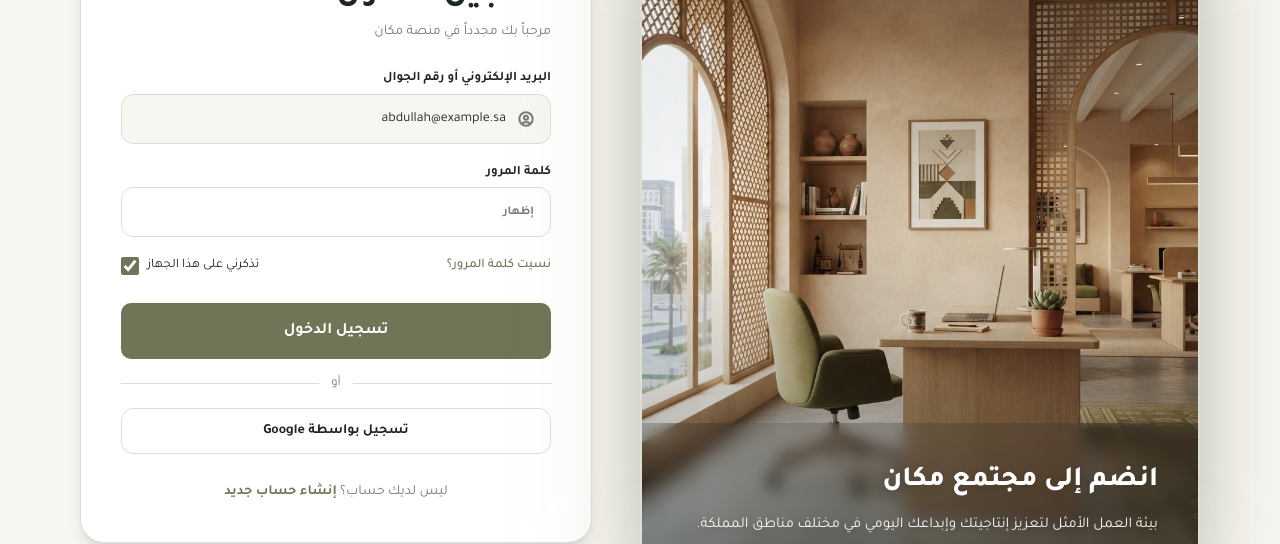
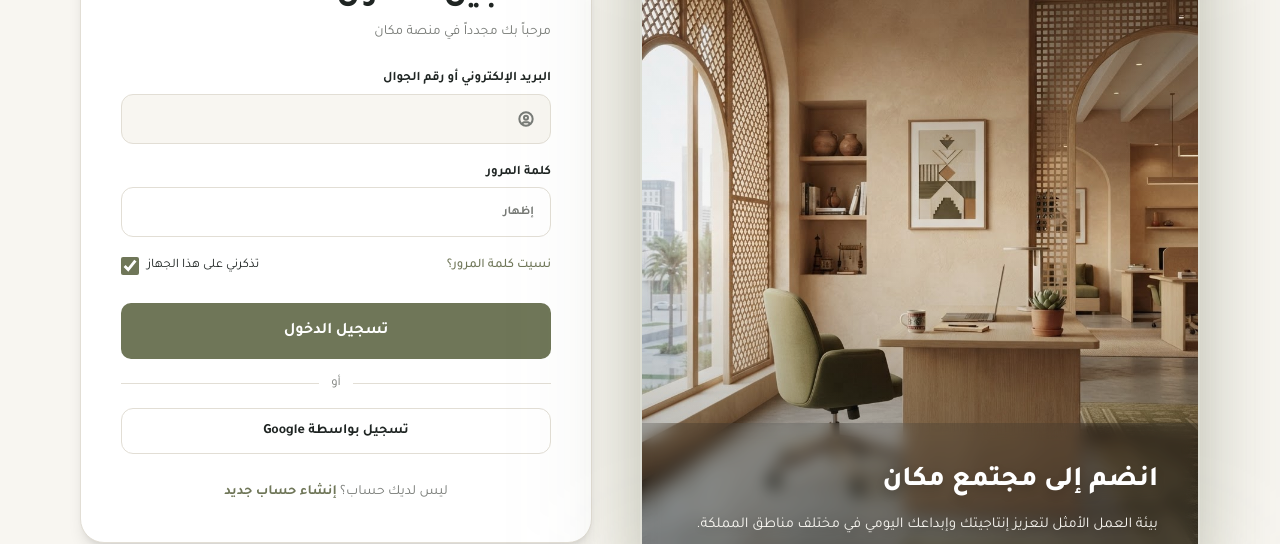
Before and after one commit to eman-elsayed24/makan, a Next.js app: page /login in a window 1280 px wide. Shown: the part 165-709 px from the top of the page. Built offline with nearby package versions, Linux system fonts and the light colour scheme.

Commit message:
feat: integrate react-hook-form with zod validation and shadcn form components

```diff
--- a/app/login/page.tsx
+++ b/app/login/page.tsx
@@ -3,18 +3,33 @@
 import { useState } from "react";
 import Image from "next/image";
 import Link from "next/link";
+import { useForm } from "react-hook-form";
+import { zodResolver } from "@hookform/resolvers/zod";
 import Button from "@/components/ui/Button";
+import {
+  Form,
+  FormControl,
+  FormField,
+  FormItem,
+  FormLabel,
+  FormMessage,
+} from "@/components/ui/Form";
+import { loginSchema, type LoginFormData } from "@/lib/validations/auth";
 
 export default function LoginPage() {
-  const [email, setEmail] = useState("abdullah@example.sa");
-  const [password, setPassword] = useState("");
   const [showPassword, setShowPassword] = useState(false);
-  const [rememberMe, setRememberMe] = useState(true);
-  const [error] = useState("");
 
-  const handleSubmit = (e: React.FormEvent) => {
-    e.preventDefault();
-    console.log({ email, password });
+  const form = useForm<LoginFormData>({
+    resolver: zodResolver(loginSchema),
+    defaultValues: {
+      emailOrPhone: "",
+      password: "",
+      rememberMe: true,
+    },
+  });
+
+  const onSubmit = (data: LoginFormData) => {
+    console.log(data);
   };
 
   return (
@@ -53,11 +68,18 @@ export default function LoginPage() {
             </p>
           </div>
 
-          <form onSubmit={handleSubmit} className="space-y-4 sm:space-y-5">
-            <div className="space-y-1.5">
-              <label className="block text-xs sm:text-[13px] font-bold text-foreground text-right">
-                البريد الإلكتروني أو رقم الجوال
-              </label>
+          <Form {...form}>
+            <form
+              onSubmit={form.handleSubmit(onSubmit)}
+              className="space-y-4 sm:space-y-5"
+            >
+              <FormField
+                control={form.control}
+                name="emailOrPhone"
+                render={({ field }) => (
+                  <FormItem>
+                    <FormLabel>البريد الإلكتروني أو رقم الجوال</FormLabel>
+                    <FormControl>
                       <div className="bg-background border border-border rounded-xl px-3 sm:px-4 py-3 sm:py-3.5 flex items-center gap-3">
                         <Image
                           src="/images/user-icon.svg"
@@ -66,18 +88,24 @@ export default function LoginPage() {
                           height={16}
                         />
                         <input
+                          {...field}
                           type="text"
-                  value={email}
-                  onChange={(e) => setEmail(e.target.value)}
                           className="flex-1 bg-transparent text-sm text-foreground text-right outline-none"
                         />
                       </div>
-            </div>
+                    </FormControl>
+                    <FormMessage />
+                  </FormItem>
+                )}
+              />
 
-            <div className="space-y-1.5">
-              <label className="block text-xs sm:text-[13px] font-bold text-foreground text-right">
-                كلمة المرور
-              </label>
+              <FormField
+                control={form.control}
+                name="password"
+                render={({ field }) => (
+                  <FormItem>
+                    <FormLabel>كلمة المرور</FormLabel>
+                    <FormControl>
                       <div className="bg-card border-[1.5px] border-border rounded-xl px-3 sm:px-4 py-3 sm:py-3.5 flex items-center gap-3">
                         <button
                           type="button"
@@ -87,16 +115,16 @@ export default function LoginPage() {
                           إظهار
                         </button>
                         <input
+                          {...field}
                           type={showPassword ? "text" : "password"}
-                  value={password}
-                  onChange={(e) => setPassword(e.target.value)}
                           className="flex-1 bg-transparent text-sm text-foreground text-right outline-none"
                         />
                       </div>
-              {error && (
-                <p className="text-xs text-destructive text-right">{error}</p>
+                    </FormControl>
+                    <FormMessage />
+                  </FormItem>
                 )}
-            </div>
+              />
 
               <div className="flex flex-col sm:flex-row items-start sm:items-center justify-between gap-3 sm:gap-0">
                 <Link
@@ -105,17 +133,23 @@ export default function LoginPage() {
                 >
                   نسيت كلمة المرور؟
                 </Link>
+                <FormField
+                  control={form.control}
+                  name="rememberMe"
+                  render={({ field }) => (
                     <label className="flex items-center gap-2 cursor-pointer">
                       <span className="text-xs sm:text-[13px] text-foreground">
                         تذكرني على هذا الجهاز
                       </span>
                       <input
                         type="checkbox"
-                  checked={rememberMe}
-                  onChange={() => setRememberMe(!rememberMe)}
+                        checked={field.value}
+                        onChange={field.onChange}
                         className="w-4.5 h-4.5 rounded accent-primary"
                       />
                     </label>
+                  )}
+                />
               </div>
 
               <div className="space-y-3 sm:space-y-4 pt-2">
@@ -139,6 +173,7 @@ export default function LoginPage() {
                 </button>
               </div>
             </form>
+          </Form>
 
           <div className="mt-6 sm:mt-7 text-center">
             <p className="text-sm text-muted-foreground">
--- a/app/signup/page.tsx
+++ b/app/signup/page.tsx
@@ -3,36 +3,38 @@
 import { useState } from "react";
 import Image from "next/image";
 import Link from "next/link";
+import { useForm } from "react-hook-form";
+import { zodResolver } from "@hookform/resolvers/zod";
 import Button from "@/components/ui/Button";
+import {
+  Form,
+  FormControl,
+  FormField,
+  FormItem,
+  FormLabel,
+  FormMessage,
+} from "@/components/ui/Form";
+import { signupSchema, type SignupFormData } from "@/lib/validations/auth";
 
 export default function SignupPage() {
-  const [fullName, setFullName] = useState("");
-  const [emailOrPhone, setEmailOrPhone] = useState("");
-  const [password, setPassword] = useState("");
-  const [confirmPassword, setConfirmPassword] = useState("");
   const [showPassword, setShowPassword] = useState(false);
   const [showConfirmPassword, setShowConfirmPassword] = useState(false);
-  const [agreeToTerms, setAgreeToTerms] = useState(false);
-  const [passwordError, setPasswordError] = useState("");
 
-  const handleSubmit = (e: React.FormEvent) => {
-    e.preventDefault();
+  const form = useForm<SignupFormData>({
+    resolver: zodResolver(signupSchema),
+    defaultValues: {
+      fullName: "",
+      emailOrPhone: "",
+      password: "",
+      confirmPassword: "",
+      agreeToTerms: false,
+    },
+  });
 
-    if (password !== confirmPassword) {
-      setPasswordError("كلمة المرور غير متطابقة مع كلمة المرور المدخلة أعلاه.");
-      return;
-    }
+  const agreeToTerms = form.watch("agreeToTerms");
 
-    setPasswordError("");
-    console.log({ fullName, emailOrPhone, password, agreeToTerms });
-  };
-
-  const handleConfirmPasswordBlur = () => {
-    if (confirmPassword && password !== confirmPassword) {
-      setPasswordError("كلمة المرور غير متطابقة مع كلمة المرور المدخلة أعلاه.");
-    } else {
-      setPasswordError("");
-    }
+  const onSubmit = (data: SignupFormData) => {
+    console.log(data);
   };
 
   return (
@@ -71,39 +73,53 @@ export default function SignupPage() {
             </p>
           </div>
 
-          <form onSubmit={handleSubmit} className="space-y-4">
-            <div className="space-y-1.5">
-              <label className="block text-xs sm:text-[13px] font-bold text-foreground text-right">
-                الاسم الكامل
-              </label>
+          <Form {...form}>
+            <form onSubmit={form.handleSubmit(onSubmit)} className="space-y-4">
+              <FormField
+                control={form.control}
+                name="fullName"
+                render={({ field }) => (
+                  <FormItem>
+                    <FormLabel>الاسم الكامل</FormLabel>
+                    <FormControl>
                       <input
+                        {...field}
                         type="text"
-                value={fullName}
-                onChange={(e) => setFullName(e.target.value)}
                         placeholder="أحمد بن فهد"
                         className="w-full bg-background border border-border rounded-xl px-3 sm:px-4 py-3 text-sm text-foreground text-right outline-none focus:border-primary focus:ring-2 focus:ring-primary/20 transition-all"
-                required
                       />
-            </div>
+                    </FormControl>
+                    <FormMessage />
+                  </FormItem>
+                )}
+              />
 
-            <div className="space-y-1.5">
-              <label className="block text-xs sm:text-[13px] font-bold text-foreground text-right">
-                البريد الإلكتروني أو رقم الجوال
-              </label>
+              <FormField
+                control={form.control}
+                name="emailOrPhone"
+                render={({ field }) => (
+                  <FormItem>
+                    <FormLabel>البريد الإلكتروني أو رقم الجوال</FormLabel>
+                    <FormControl>
                       <input
+                        {...field}
                         type="text"
-                value={emailOrPhone}
-                onChange={(e) => setEmailOrPhone(e.target.value)}
                         placeholder="ahmad@example.sa"
                         className="w-full bg-background border border-border rounded-xl px-3 sm:px-4 py-3 text-sm text-foreground text-right outline-none focus:border-primary focus:ring-2 focus:ring-primary/20 transition-all"
-                required
                       />
-            </div>
+                    </FormControl>
+                    <FormMessage />
+                  </FormItem>
+                )}
+              />
 
-            <div className="space-y-1.5">
-              <label className="block text-xs sm:text-[13px] font-bold text-foreground text-right">
-                كلمة المرور
-              </label>
+              <FormField
+                control={form.control}
+                name="password"
+                render={({ field }) => (
+                  <FormItem>
+                    <FormLabel>كلمة المرور</FormLabel>
+                    <FormControl>
                       <div className="bg-background border border-border rounded-xl px-3 sm:px-4 py-3 flex items-center gap-3">
                         <button
                           type="button"
@@ -113,45 +129,53 @@ export default function SignupPage() {
                           إظهار
                         </button>
                         <input
+                          {...field}
                           type={showPassword ? "text" : "password"}
-                  value={password}
-                  onChange={(e) => setPassword(e.target.value)}
                           className="flex-1 bg-transparent text-sm text-foreground text-right outline-none"
-                  required
                         />
                       </div>
-            </div>
+                    </FormControl>
+                    <FormMessage />
+                  </FormItem>
+                )}
+              />
 
-            <div className="space-y-1.5">
-              <label className="block text-xs sm:text-[13px] font-bold text-foreground text-right">
-                تأكيد كلمة المرور
-              </label>
+              <FormField
+                control={form.control}
+                name="confirmPassword"
+                render={({ field }) => (
+                  <FormItem>
+                    <FormLabel>تأكيد كلمة المرور</FormLabel>
+                    <FormControl>
                       <div
-                className={`${passwordError ? "bg-card border-destructive border-[1.5px]" : "bg-card border border-border"} rounded-xl px-3 sm:px-4 py-3 flex items-center gap-3`}
+                        className={`${form.formState.errors.confirmPassword ? "bg-card border-destructive border-[1.5px]" : "bg-card border border-border"} rounded-xl px-3 sm:px-4 py-3 flex items-center gap-3`}
                       >
                         <button
                           type="button"
-                  onClick={() => setShowConfirmPassword(!showConfirmPassword)}
+                          onClick={() =>
+                            setShowConfirmPassword(!showConfirmPassword)
+                          }
                           className="text-xs font-bold text-muted-foreground hover:text-foreground transition-colors"
                         >
                           إظهار
                         </button>
                         <input
+                          {...field}
                           type={showConfirmPassword ? "text" : "password"}
-                  value={confirmPassword}
-                  onChange={(e) => setConfirmPassword(e.target.value)}
-                  onBlur={handleConfirmPasswordBlur}
                           className="flex-1 bg-transparent text-sm text-foreground text-right outline-none"
-                  required
                         />
                       </div>
-              {passwordError && (
-                <p className="text-xs text-destructive text-right">
-                  {passwordError}
-                </p>
+                    </FormControl>
+                    <FormMessage />
+                  </FormItem>
                 )}
-            </div>
+              />
 
+              <FormField
+                control={form.control}
+                name="agreeToTerms"
+                render={({ field }) => (
+                  <FormItem>
                     <div className="flex items-center justify-end gap-2.5">
                       <div className="flex items-center gap-1 text-xs sm:text-[13px]">
                         <Link
@@ -162,10 +186,18 @@ export default function SignupPage() {
                         </Link>
                         <span className="text-foreground">أوافق على</span>
                       </div>
-              <button
-                type="button"
-                onClick={() => setAgreeToTerms(!agreeToTerms)}
-                className={`w-4.5 h-4.5 rounded flex items-center justify-center transition-colors ${
+                      <FormControl>
+                        <input
+                          type="checkbox"
+                          checked={field.value}
+                          onChange={field.onChange}
+                          className="hidden"
+                          id="agreeToTerms"
+                        />
+                      </FormControl>
+                      <label
+                        htmlFor="agreeToTerms"
+                        className={`w-4.5 h-4.5 rounded flex items-center justify-center transition-colors cursor-pointer ${
                           agreeToTerms
                             ? "bg-primary"
                             : "bg-transparent border border-border"
@@ -173,10 +205,16 @@ export default function SignupPage() {
                         aria-label="الموافقة على الشروط والأحكام"
                       >
                         {agreeToTerms && (
-                  <span className="text-white text-[11px] font-bold">✓</span>
+                          <span className="text-white text-[11px] font-bold">
+                            ✓
+                          </span>
                         )}
-              </button>
+                      </label>
                     </div>
+                    <FormMessage />
+                  </FormItem>
+                )}
+              />
 
               <div className="space-y-3 sm:space-y-4 pt-2">
                 <Button
@@ -204,6 +242,7 @@ export default function SignupPage() {
                 </button>
               </div>
             </form>
+          </Form>
 
           <div className="mt-6 sm:mt-7 text-center">
             <p className="text-sm text-muted-foreground">
--- /dev/null
+++ b/components/ui/Form.tsx
@@ -0,0 +1,179 @@
+import * as React from "react";
+import * as LabelPrimitive from "@radix-ui/react-label";
+import { Slot } from "@radix-ui/react-slot";
+import {
+  Controller,
+  ControllerProps,
+  FieldPath,
+  FieldValues,
+  FormProvider,
+  useFormContext,
+} from "react-hook-form";
+import { cn } from "@/lib/utils/cn";
+
+const Form = FormProvider;
+
+type FormFieldContextValue<
+  TFieldValues extends FieldValues = FieldValues,
+  TName extends FieldPath<TFieldValues> = FieldPath<TFieldValues>,
+> = {
+  name: TName;
+};
+
+const FormFieldContext = React.createContext<FormFieldContextValue>(
+  {} as FormFieldContextValue,
+);
+
+const FormField = <
+  TFieldValues extends FieldValues = FieldValues,
+  TName extends FieldPath<TFieldValues> = FieldPath<TFieldValues>,
+>({
+  ...props
+}: ControllerProps<TFieldValues, TName>) => {
+  return (
+    <FormFieldContext.Provider value={{ name: props.name }}>
+      <Controller {...props} />
+    </FormFieldContext.Provider>
+  );
+};
+
+const useFormField = () => {
+  const fieldContext = React.useContext(FormFieldContext);
+  const itemContext = React.useContext(FormItemContext);
+  const { getFieldState, formState } = useFormContext();
+
+  const fieldState = getFieldState(fieldContext.name, formState);
+
+  if (!fieldContext) {
+    throw new Error("useFormField should be used within <FormField>");
+  }
+
+  const { id } = itemContext;
+
+  return {
+    id,
+    name: fieldContext.name,
+    formItemId: `${id}-form-item`,
+    formDescriptionId: `${id}-form-item-description`,
+    formMessageId: `${id}-form-item-message`,
+    ...fieldState,
+  };
+};
+
+type FormItemContextValue = {
+  id: string;
+};
+
+const FormItemContext = React.createContext<FormItemContextValue>(
+  {} as FormItemContextValue,
+);
+
+const FormItem = React.forwardRef<
+  HTMLDivElement,
+  React.HTMLAttributes<HTMLDivElement>
+>(({ className, ...props }, ref) => {
+  const id = React.useId();
+
+  return (
+    <FormItemContext.Provider value={{ id }}>
+      <div ref={ref} className={cn("space-y-1.5", className)} {...props} />
+    </FormItemContext.Provider>
+  );
+});
+FormItem.displayName = "FormItem";
+
+const FormLabel = React.forwardRef<
+  React.ElementRef<typeof LabelPrimitive.Root>,
+  React.ComponentPropsWithoutRef<typeof LabelPrimitive.Root>
+>(({ className, ...props }, ref) => {
+  const { error, formItemId } = useFormField();
+
+  return (
+    <LabelPrimitive.Root
+      ref={ref}
+      className={cn(
+        "block text-xs sm:text-[13px] font-bold text-foreground text-right",
+        error && "text-destructive",
+        className,
+      )}
+      htmlFor={formItemId}
+      {...props}
+    />
+  );
+});
+FormLabel.displayName = "FormLabel";
+
+const FormControl = React.forwardRef<
+  React.ElementRef<typeof Slot>,
+  React.ComponentPropsWithoutRef<typeof Slot>
+>(({ ...props }, ref) => {
+  const { error, formItemId, formDescriptionId, formMessageId } =
+    useFormField();
+
+  return (
+    <Slot
+      ref={ref}
+      id={formItemId}
+      aria-describedby={
+        !error
+          ? `${formDescriptionId}`
+          : `${formDescriptionId} ${formMessageId}`
+      }
+      aria-invalid={!!error}
+      {...props}
+    />
+  );
+});
+FormControl.displayName = "FormControl";
+
+const FormDescription = React.forwardRef<
+  HTMLParagraphElement,
+  React.HTMLAttributes<HTMLParagraphElement>
+>(({ className, ...props }, ref) => {
+  const { formDescriptionId } = useFormField();
+
+  return (
+    <p
+      ref={ref}
+      id={formDescriptionId}
+      className={cn("text-xs text-muted-foreground text-right", className)}
+      {...props}
+    />
+  );
+});
+FormDescription.displayName = "FormDescription";
+
+const FormMessage = React.forwardRef<
+  HTMLParagraphElement,
+  React.HTMLAttributes<HTMLParagraphElement>
+>(({ className, children, ...props }, ref) => {
+  const { error, formMessageId } = useFormField();
+  const body = error ? String(error?.message) : children;
+
+  if (!body) {
+    return null;
+  }
+
+  return (
+    <p
+      ref={ref}
+      id={formMessageId}
+      className={cn("text-xs text-destructive text-right", className)}
+      {...props}
+    >
+      {body}
+    </p>
+  );
+});
+FormMessage.displayName = "FormMessage";
+
+export {
+  useFormField,
+  Form,
+  FormItem,
+  FormLabel,
+  FormControl,
+  FormDescription,
+  FormMessage,
+  FormField,
+};
--- /dev/null
+++ b/lib/validations/auth.ts
@@ -0,0 +1,51 @@
+import { z } from "zod";
+
+// Shared validators
+export const emailOrPhoneValidator = z
+  .string()
+  .min(1, "البريد الإلكتروني أو رقم الجوال مطلوب")
+  .refine((value) => {
+    const emailRegex = /^[^\s@]+@[^\s@]+\.[^\s@]+$/;
+    const phoneRegex = /^(05|5)([0-9]{8})$/;
+    return emailRegex.test(value) || phoneRegex.test(value);
+  }, "يرجى إدخال بريد إلكتروني صحيح أو رقم جوال سعودي");
+
+export const passwordValidator = z
+  .string()
+  .min(8, "كلمة المرور يجب أن تكون 8 أحرف على الأقل")
+  .regex(
+    /^(?=.*[a-z])(?=.*[A-Z])(?=.*\d)/,
+    "يجب أن تحتوي على حرف كبير وحرف صغير ورقم",
+  );
+
+export const fullNameValidator = z
+  .string()
+  .min(2, "الاسم يجب أن يكون حرفين على الأقل")
+  .max(100, "الاسم طويل جداً");
+
+// Login Schema
+export const loginSchema = z.object({
+  emailOrPhone: emailOrPhoneValidator,
+  password: z.string().min(1, "كلمة المرور مطلوبة"),
+  rememberMe: z.boolean().optional(),
+});
+
+export type LoginFormData = z.infer<typeof loginSchema>;
+
+// Signup Schema
+export const signupSchema = z
+  .object({
+    fullName: fullNameValidator,
+    emailOrPhone: emailOrPhoneValidator,
+    password: passwordValidator,
+    confirmPassword: z.string().min(1, "تأكيد كلمة المرور مطلوب"),
+    agreeToTerms: z.boolean().refine((val) => val === true, {
+      message: "يجب الموافقة على الشروط والأحكام",
+    }),
+  })
+  .refine((data) => data.password === data.confirmPassword, {
+    message: "كلمة المرور غير متطابقة مع كلمة المرور المدخلة أعلاه.",
+    path: ["confirmPassword"],
+  });
+
+export type SignupFormData = z.infer<typeof signupSchema>;
--- a/package.json
+++ b/package.json
@@ -9,6 +9,8 @@
     "lint": "eslint"
   },
   "dependencies": {
+    "@hookform/resolvers": "^5.9.1",
+    "@radix-ui/react-label": "^2.1.16",
     "@radix-ui/react-scroll-area": "^1.2.18",
     "@radix-ui/react-slot": "^1.3.3",
     "class-variance-authority": "^0.7.1",
@@ -18,7 +20,9 @@
     "next": "16.3.1",
     "react": "19.2.8",
     "react-dom": "19.2.8",
+    "react-hook-form": "^7.89.0",
     "tailwind-merge": "^3.7.0",
+    "zod": "^4.6.5",
     "zustand": "^5.0.15"
   },
   "devDependencies": {
```
Also changed, not shown: 1 other file (tests, documents, lock files or other folders). Lines whose indentation alone changed are shown as unchanged.
